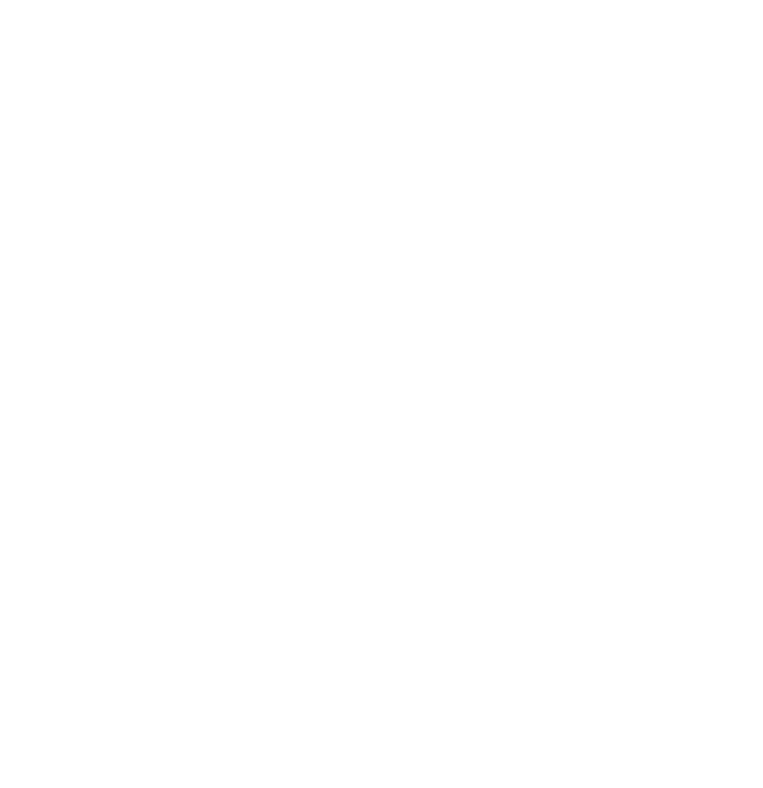
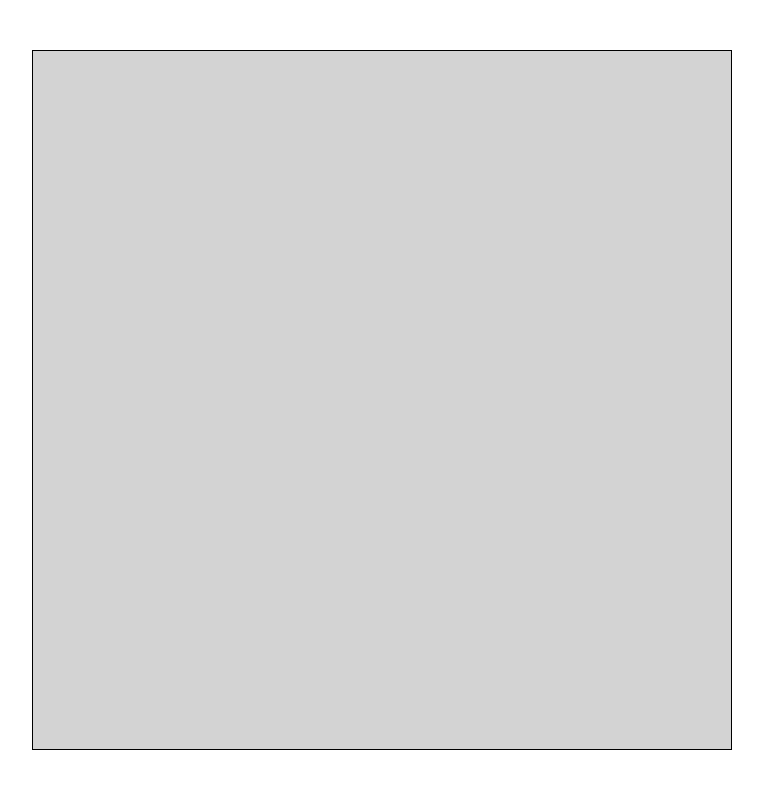
Before and after one commit to BG00000/Pixel-Evolution, a plain HTML site: page index.html in a window 1280 px wide. Shown: the whole page, without its empty margins (258-1021 px from the left). Drawn offline with Linux system fonts and the light colour scheme.

Commit message:
canvas and that

```diff
--- a/index.html
+++ b/index.html
@@ -8,6 +8,8 @@
 </head>
 <body>
 
+    <section class="canvas-container"></section>
+
     <script src="script.js"></script>
 </body>
 </html>
--- a/script.js
+++ b/script.js
@@ -0,0 +1,44 @@
+const canvasContainer = document.querySelector('.canvas-container')
+const color = 'black'
+let size = 150
+let isMouseDown = false // Flag to track mouse button state
+
+function populateCanvas(size) {
+    canvasContainer.innerHTML = '' // Clear the canvas before populating
+    canvasContainer.style.setProperty('--size', size)
+
+    for (let i = 0; i < size * size; i++) {
+        const div = document.createElement('div')
+        div.classList.add('pixel')
+
+        // Event listeners for mouse actions
+        div.addEventListener('mousedown', () => {
+            isMouseDown = true
+            div.style.backgroundColor = color
+        });
+
+        div.addEventListener('mouseenter', () => {
+            if (isMouseDown) {
+                div.style.backgroundColor = color
+            }
+        });
+
+        div.addEventListener('mouseup', () => {
+            isMouseDown = false
+        });
+
+        canvasContainer.appendChild(div)
+    }
+}
+
+populateCanvas(size)
+
+// Event listener to track mouseup globally
+document.addEventListener('mouseup', () => {
+    isMouseDown = false
+});
+
+// Prevent text selection when dragging over the canvas
+canvasContainer.addEventListener('selectstart', (e) => {
+    e.preventDefault()
+});
--- a/style.css
+++ b/style.css
@@ -0,0 +1,28 @@
+* {
+    padding: 0;
+    margin: 0;
+    box-sizing: border-box;
+}
+
+body {
+    display: flex;
+    height: 100vh;
+    justify-content: center;
+    align-items: center;
+}
+
+.canvas-container {
+    background-color: lightgray;
+    width: 700px; /* Adjust the initial size */
+    height: 700px; /* Adjust the initial size */
+    border: 1px solid rgb(0, 0, 0);
+    display: grid; /* Use CSS grid for better alignment */
+    grid-template-columns: repeat(var(--size, 10), 1fr); /* Use CSS custom property to set the number of columns */
+}
+
+.pixel {
+    background-color: rgb(211, 211, 211);
+    width: 100%; /* Fill the entire grid cell */
+    height: 100%; /* Fill the entire grid cell */
+
+}
```
